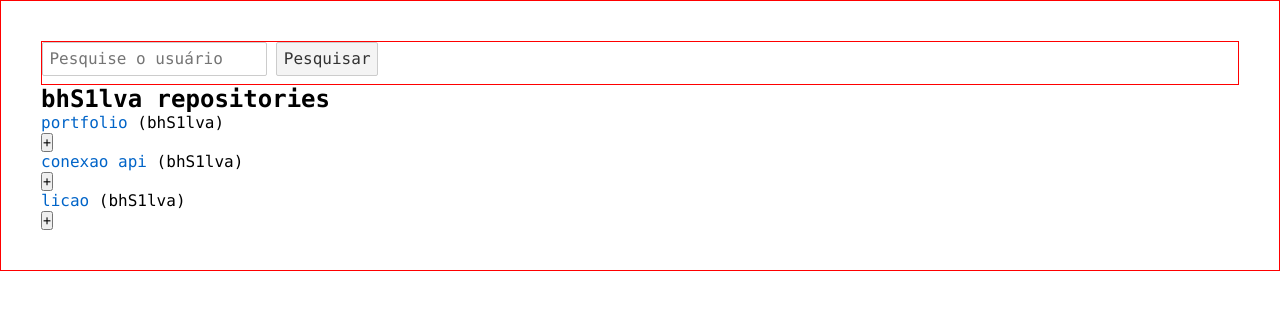
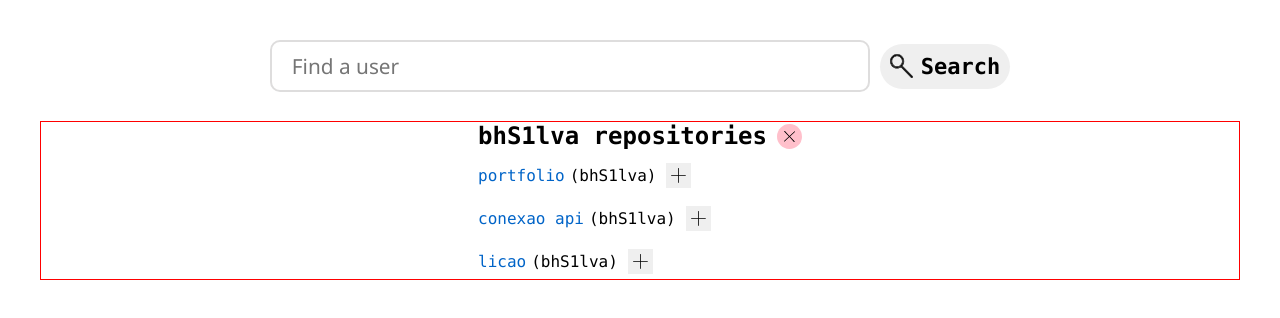
Before and after one commit to bhS1lva/Projeto-repo-keeper, a Svelte app: page / in a window 1280 px wide. Shown: the top 318 px of the page. Built offline with nearby package versions, Linux system fonts and the light colour scheme.

Commit message:
primeiros estilos aplicados e criação da pasta de assets

```diff
--- a/public/global.css
+++ b/public/global.css
@@ -1,3 +1,6 @@
+:root{
+	--gray: #DEDDDD;
+}
 *{
 	font-family: Consolas, "courier new";
 	padding: 0;
@@ -5,6 +8,23 @@
 	box-sizing: border-box;
 }
 body {
-	border: 1px solid red;
 	padding: 40px;
 }
+.button {
+	cursor: pointer;
+	border: none;
+	display: flex;
+	align-items: center;
+	font-weight: bold;
+	padding: 5px;
+}
+.function-button{
+	transition: 0.3s;
+	width: 25px;
+	height: 25px;
+}
+.remove-button{
+	border-radius: 20px;
+	background-color: pink;
+	transform: rotate(0.13turn);
+}
--- a/src/components/ListRepositories/ListRepositories.svelte
+++ b/src/components/ListRepositories/ListRepositories.svelte
@@ -8,23 +8,32 @@
 
 </script>
 
-<div>
+<div class="box">
 
-    <h2>{title}</h2>
+    <div class="title-box">
+        <h2>{title}</h2>
+        <button class="button function-button remove-button">
+            <img src="/assets/plus.svg" alt="plus icon rotate like a x" width="15">
+        </button>
+    </div>
 
-    {#each list as item}
+    {#each list as item (item)}
         <Repository
             repo={item}
-            on:buttonClick
+            on:HandleList
             />
     {/each}
 
 </div>
 
 <style>
+    .title-box{
+        display: inline-flex;
+        align-items: center;
+        gap: 10px;
+    }
     .box{
-        border: 1px solid;
-        display: inline-flex;
+        display: flex;
         flex-direction: column;
     }
 </style>
--- a/src/components/ManageRepositories/ManageRepositories.svelte
+++ b/src/components/ManageRepositories/ManageRepositories.svelte
@@ -36,27 +36,31 @@
 
 </script>
 
-<div>
+<div class="list-box">
     {#if allRepositories}
         <ListRepositories
             title="{allRepositories[0].owner} repositories"
             list={allRepositories}
-            on:buttonClick={(event) => {manageList(event.detail)}}
+            on:HandleList={(event) => {manageList(event.detail)}}
         />
     {/if}
+
 
     {#if selectedRepos.length}
         <ListRepositories
             title="Saved repositories"
             list={selectedRepos}
-            on:buttonClick={(event) => {manageList(event.detail)}}
+            on:HandleList={(event) => {manageList(event.detail)}}
         />
     {/if}
 </div>
 
 <style>
-    .component-content{
-        display: inline-flex;
-        gap: 50px;
+    .list-box{
+        border: 1px solid red;
+        display: flex;
+        gap: 70px;
+        justify-content: space-evenly;
+        flex-flow: row wrap;
     }
 </style>
--- a/src/components/Repository/Repository.svelte
+++ b/src/components/Repository/Repository.svelte
@@ -6,27 +6,36 @@
     export let repo: IRepository;
 
     const dispatch = createEventDispatcher<{
-		buttonClick: IRepository
+		HandleList: IRepository
 	}>();
 
 </script>
 
-<div>
-    <p>
+<div class="repository">
+    <div class="info">
         <a href={repo.url} target="_blank" rel="noreferrer">{repo.name}</a>
-        <span>({repo.owner})</span>
-    </p>
+        <p>({repo.owner})</p>
+    </div>
     <button
+        class="button function-button"
         class:remove-button={repo.onList}
-        on:click={() => dispatch('buttonClick', repo)}>
-        +
+        on:click={() => dispatch('HandleList', repo)}>
+        <img src="/assets/plus.svg" alt="plus icon rotate like a x" width="15">
     </button>
 </div>
 
+
 <style>
-    .box{
+    .repository{
         display: inline-flex;
+        flex-flow: row nowrap;
         align-items: center;
+        gap: 10px;
+        margin: 13px 0px 5px 0px;
+    }
+    .info{
+        display: inline-flex;
+        gap: 5px;
     }
     a {
         color: rgb(0,100,200);
@@ -35,16 +44,4 @@
     a:hover {
         text-decoration: underline;
     }
-    .button{
-        padding: 4px 8px;
-        border-radius: 20px;
-        margin-left: 5px;
-        border: 1px solid #ccc;
-        transition: 0.3s;
-        cursor: pointer;
-    }
-    .remove-button{
-        background-color: pink;
-        transform: rotate(0.13turn);
-    }
 </style>
--- a/src/components/SearchBar/SearchBar.svelte
+++ b/src/components/SearchBar/SearchBar.svelte
@@ -1,21 +1,26 @@
 <script lang="ts">
-    import { createEventDispatcher } from "svelte";
     import type IRepository from "../../interfaces/IRepository";
 
-    let username: string = "";
+    import { createEventDispatcher } from "svelte";
+
+    let username = "";
+    let userInput: HTMLInputElement;
     let status: number;
 
     const dispatch = createEventDispatcher<{
 		Response: IRepository[] | null;
 	}>();
 
-    function noRepoFound(errorCode: number){
+    function notFound(errorCode: number){
         status = errorCode;
         return dispatch('Response', null);
     }
 
     async function onSubmit() {
+        userInput.focus()
+
         const searchRepo = await fetch(`https://api.github.com/users/${username.trim()}/repos`);
+
         if(searchRepo.ok) {
             let repos = await searchRepo.json();
             status = searchRepo.status
@@ -32,10 +37,10 @@
                 });
                 dispatch('Response', repos);
             } else {
-                noRepoFound(3)
+                notFound(3)
             }
         } else {
-            noRepoFound(searchRepo.status)
+            notFound(searchRepo.status)
         }
     }
 
@@ -44,37 +49,55 @@
 <form on:submit|preventDefault={onSubmit}>
     <input
         type="text"
-        placeholder="Pesquise o usuário"
+        placeholder="Find a user"
         required
         bind:value={username}
+        bind:this={userInput}
+        class:input-error={status === 404 || status === 3}
     >
-    <button type="submit">Pesquisar</button>
+    <button class="button submit-button">
+        <img src="/assets/search.svg" width="23" alt="search icon">
+        Search
+    </button>
 </form>
-
-{#if status === 404}
-    <p>User not found!</p>
-{:else if status === 3}
-    <p>this user has no repositories</p>
-{/if}
+<div class="alert-box">
+    {#if status === 404}
+        <p>User not found!</p>
+    {:else if status === 3}
+        <p>This user has no repositories!</p>
+    {/if}
+</div>
 
 <style>
     form{
+        display: flex;
+        justify-content: center;
+        align-items: center;
+        gap: 10px;
+        margin-bottom: 10px;
+    }
+    input{
+        font-family: 'Segoe UI', sans-serif;
+        padding: 10px 20px;
+		width: 50%;
+		font-size: 1.3rem;
+        font-weight: 100;
+        border: 2px solid var(--gray);
+		border-radius: 10px;
+        outline: 0;
+    }
+    .input-error{
         border: 1px solid red;
-
     }
-    input, button {
-        font-family: inherit;
-        font-size: inherit;
-        padding: 0.4em;
-        margin: 0 0 0.5em 0;
-        box-sizing: border-box;
-        border: 1px solid #ccc;
-        border-radius: 2px;
+    .alert-box{
+        display: inline-flex;
+        font-size: 1.5rem;
+        font-style: italic;
     }
-
-    button {
-        color: #333;
-        background-color: #f4f4f4;
-        outline: none;
+    .submit-button{
+        padding: 10px;
+        font-size: 22px;
+        gap: 8px;
+        border-radius: 25px;
     }
 </style>
```
Also changed, not shown: public/assets/plus.svg (added), public/assets/search.svg (added).
